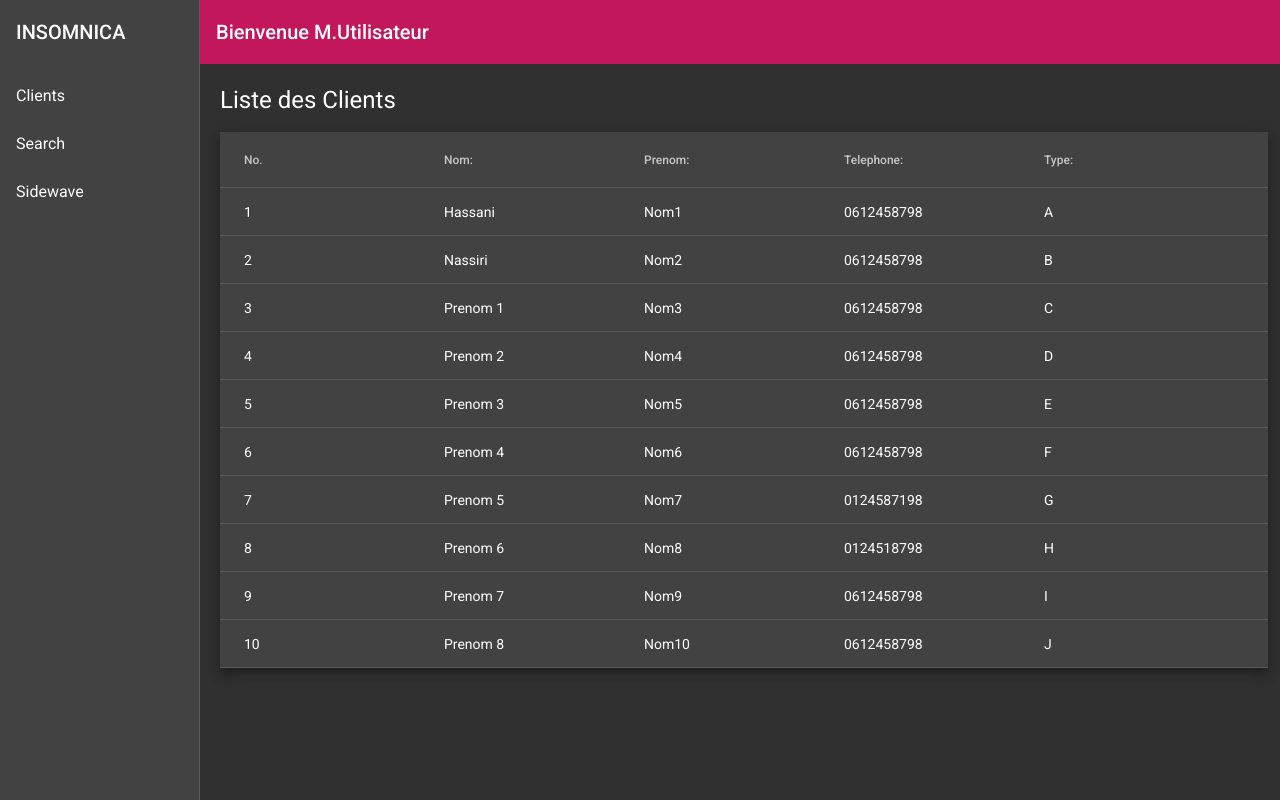
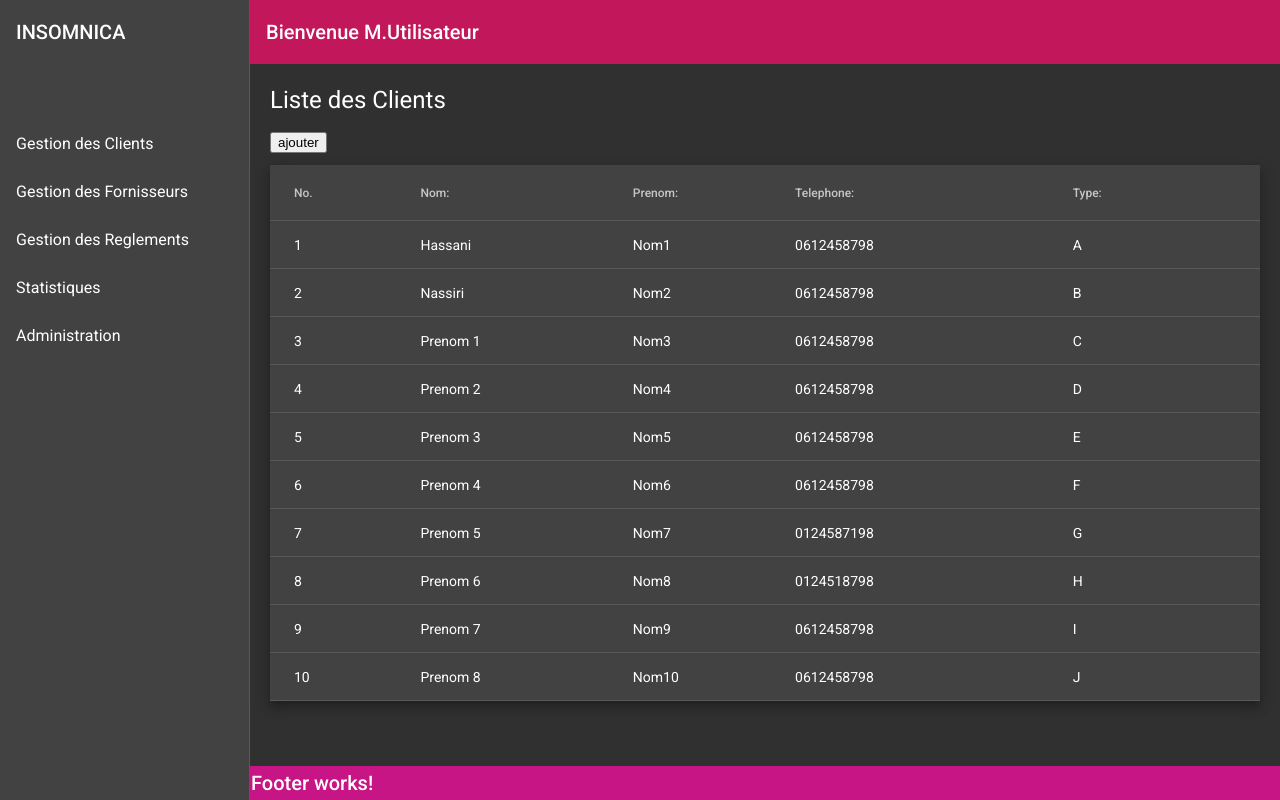
Before and after one commit to XEDONO/Paiement, an Angular app: page /clients in a window 1280 px wide. Built offline with nearby package versions, Linux system fonts and the light colour scheme.

Commit message:
Added footer to app

```diff
--- a/src/app/clients/clients.component.css
+++ b/src/app/clients/clients.component.css
@@ -44,14 +44,3 @@
   text-align: center;
   font-weight: bold;
 }
-table {
-  width: 100%;
-  table-layout: fixed;
-}
-
-th, td {
-  overflow: hidden;
-  width: 200px;
-  text-overflow: ellipsis;
-  white-space: nowrap;
-}
--- a/src/app/clients/clients.component.html
+++ b/src/app/clients/clients.component.html
@@ -8,7 +8,8 @@
         </mat-card-header>
 
           <div>
-
+            <button>ajouter</button>
+<p></p>
             <table mat-table #table [dataSource]="dataSource" class="mat-elevation-z8 demo-table">
               <!-- Position Column -->
               <ng-container matColumnDef="number">
--- a/src/app/clients/clients.component.ts
+++ b/src/app/clients/clients.component.ts
@@ -20,6 +20,8 @@ const ELEMENT_DATA: PeriodicElement[] = [
   {position: 8, name: 'Prenom 6', prenom:'Nom8',tel: 124518798, symbol: 'H'},
   {position: 9, name: 'Prenom 7', prenom:'Nom9',tel: 612458798, symbol: 'I'},
   {position: 10, name:'Prenom 8', prenom:'Nom10',tel: 612458798, symbol: 'J'},
+
+
 
 
 
--- a/src/app/footer/footer.component.css
+++ b/src/app/footer/footer.component.css
@@ -1,8 +1,8 @@
 h2{
-  background-color: skyblue;
-  padding: 20px;
+  background-color:mediumvioletred;
+  padding: 1px;
   margin: 0;
   position: absolute;
-  width: 97.8%;
+  width: 99.8%;
   bottom: 0;
 }
--- a/src/app/menu/menu.component.css
+++ b/src/app/menu/menu.component.css
@@ -3,7 +3,7 @@
 }
 
 .sidenav {
-  width: 200px;
+  width: 250px;
 }
 
 .sidenav .mat-toolbar {
--- a/src/app/menu/menu.component.html
+++ b/src/app/menu/menu.component.html
@@ -5,9 +5,12 @@
       [opened]="(isHandset$ | async) === false">
     <mat-toolbar>INSOMNICA</mat-toolbar>
     <mat-nav-list>
-      <a mat-list-item routerLink="/clients">Clients</a>
-      <a mat-list-item href="#">Search</a>
-      <a mat-list-item href="#">Sidewave</a>
+      <a mat-list-item ></a>
+      <a mat-list-item routerLink="/clients">Gestion des Clients</a>
+      <a mat-list-item href="#">Gestion des Fornisseurs</a>
+      <a mat-list-item href="#">Gestion des Reglements</a>
+      <a mat-list-item href="#">Statistiques</a>
+      <a mat-list-item href="#">Administration</a>
     </mat-nav-list>
   </mat-sidenav>
   <mat-sidenav-content>
@@ -26,7 +29,7 @@
     <router-outlet> </router-outlet>
     <!-- Add Content Here -->
 
-
+<app-footer></app-footer>
 
   </mat-sidenav-content>
 </mat-sidenav-container>
```
